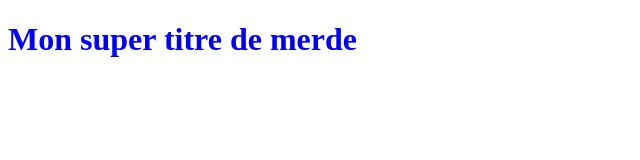
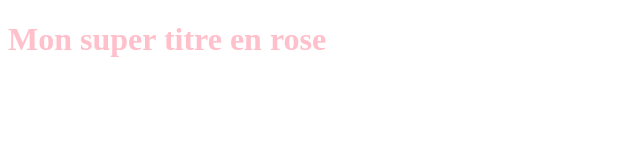
Before and after one commit to Tristan-Huguenot/test_git, a plain HTML site: page index.html in a window 1280 px wide. Shown: the whole page, without its empty margins (0-640 px from the left). Drawn offline with Linux system fonts and the light colour scheme.

Commit message:
h1 en rose

```diff
--- a/index.html
+++ b/index.html
@@ -8,6 +8,6 @@
     <link rel="stylesheet" href="style.css">
 </head>
 <body>
-    <h1>Mon super titre de merde</h1>
+    <h1>Mon super titre en rose</h1>
 </body>
 </html>
--- a/style.css
+++ b/style.css
@@ -1,3 +1,3 @@
 h1{
-    color: blue;
+    color: pink;
 }
```
